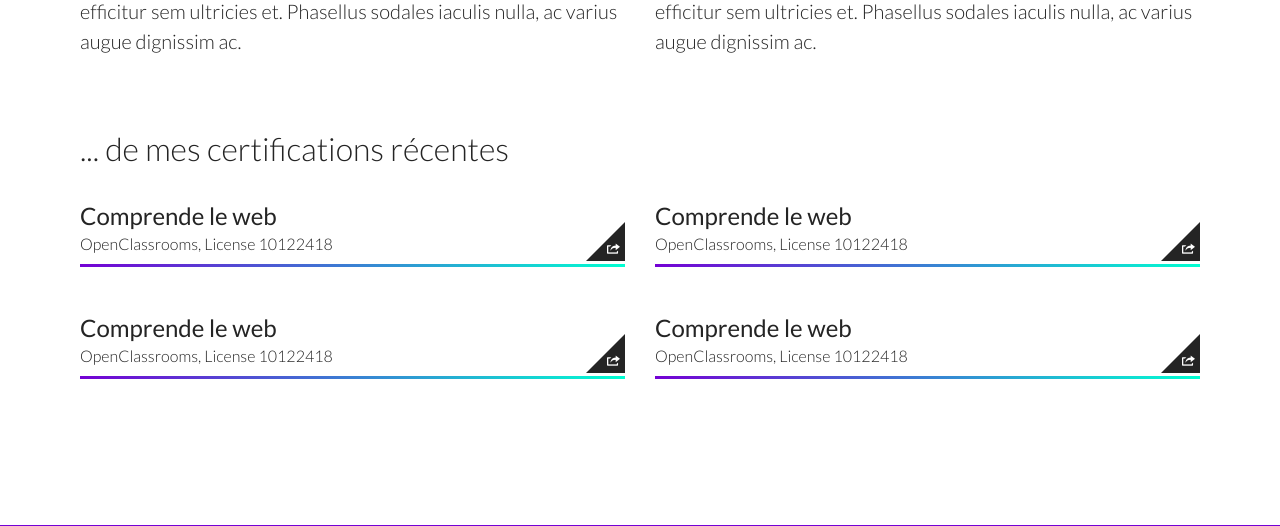
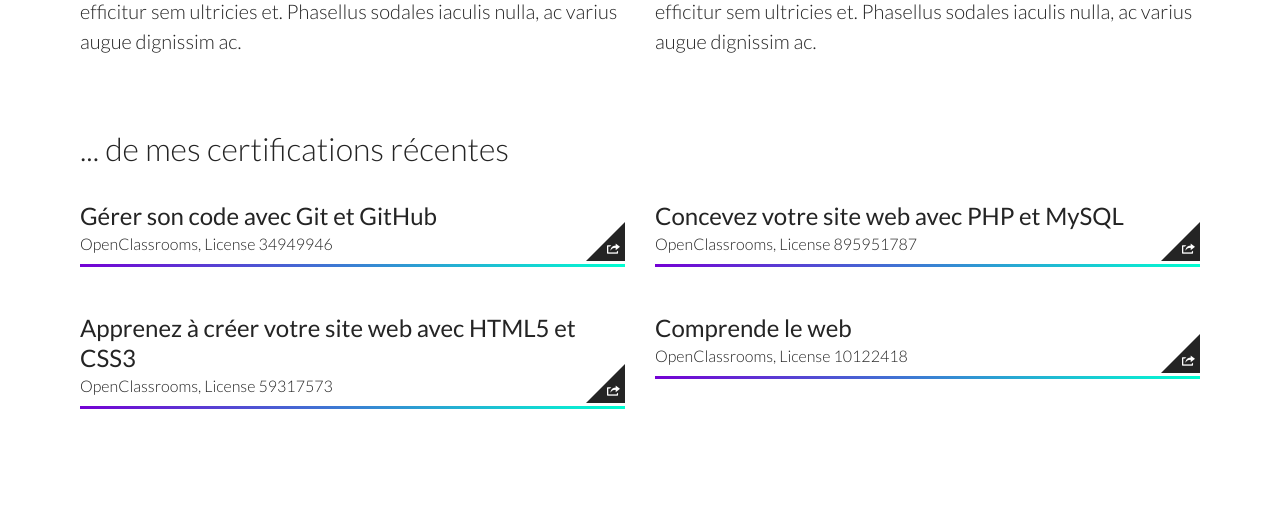
Before and after one commit to patchampoux/portfolio, a PHP site: page /_integration/index.php in a window 1280 px wide. Shown: the part 1504-2030 px from the top of the page. Run offline with PHP 8.4, Linux system fonts and the light colour scheme; data that the repository does not hold is empty; some libraries are stand-ins or nearby versions; some web fonts are replaced.

Commit message:
Enter content.

```diff
--- a/web/_integration/index.php
+++ b/web/_integration/index.php
@@ -263,27 +263,27 @@ include '_header.php';
 			<h2>... de mes certifications récentes</h2>
 			<ul class="row list-unstyled">
 				<li class="col-xs-12 col-sm-6">
-					<h3>Comprende le web</h3>
-					<h4>OpenClassrooms, License 10122418</h4>
-					<a href="#" target="_blank"><i class="icon-export"></i></a>
+					<h3>Gérer son code avec Git et GitHub</h3>
+					<h4>OpenClassrooms, License 34949946</h4>
+					<a href="http://openclassrooms.com/course-certificates/34949946" target="_blank"><i class="icon-export"></i></a>
+					<span class="border"></span>
+				</li>
+				<li class="col-xs-12 col-sm-6">
+					<h3>Concevez votre site web avec PHP et MySQL</h3>
+					<h4>OpenClassrooms, License 895951787</h4>
+					<a href="http://openclassrooms.com/course-certificates/895951787" target="_blank"><i class="icon-export"></i></a>
+					<span class="border"></span>
+				</li>
+				<li class="col-xs-12 col-sm-6">
+					<h3>Apprenez à créer votre site web avec HTML5 et CSS3</h3>
+					<h4>OpenClassrooms, License 59317573</h4>
+					<a href="http://openclassrooms.com/course-certificates/59317573" target="_blank"><i class="icon-export"></i></a>
 					<span class="border"></span>
 				</li>
 				<li class="col-xs-12 col-sm-6">
 					<h3>Comprende le web</h3>
 					<h4>OpenClassrooms, License 10122418</h4>
-					<a href="#" target="_blank"><i class="icon-export"></i></a>
-					<span class="border"></span>
-				</li>
-				<li class="col-xs-12 col-sm-6">
-					<h3>Comprende le web</h3>
-					<h4>OpenClassrooms, License 10122418</h4>
-					<a href="#" target="_blank"><i class="icon-export"></i></a>
-					<span class="border"></span>
-				</li>
-				<li class="col-xs-12 col-sm-6">
-					<h3>Comprende le web</h3>
-					<h4>OpenClassrooms, License 10122418</h4>
-					<a href="#" target="_blank"><i class="icon-export"></i></a>
+					<a href="http://openclassrooms.com/course-certificates/10122418" target="_blank"><i class="icon-export"></i></a>
 					<span class="border"></span>
 				</li>
 			</ul>
```
